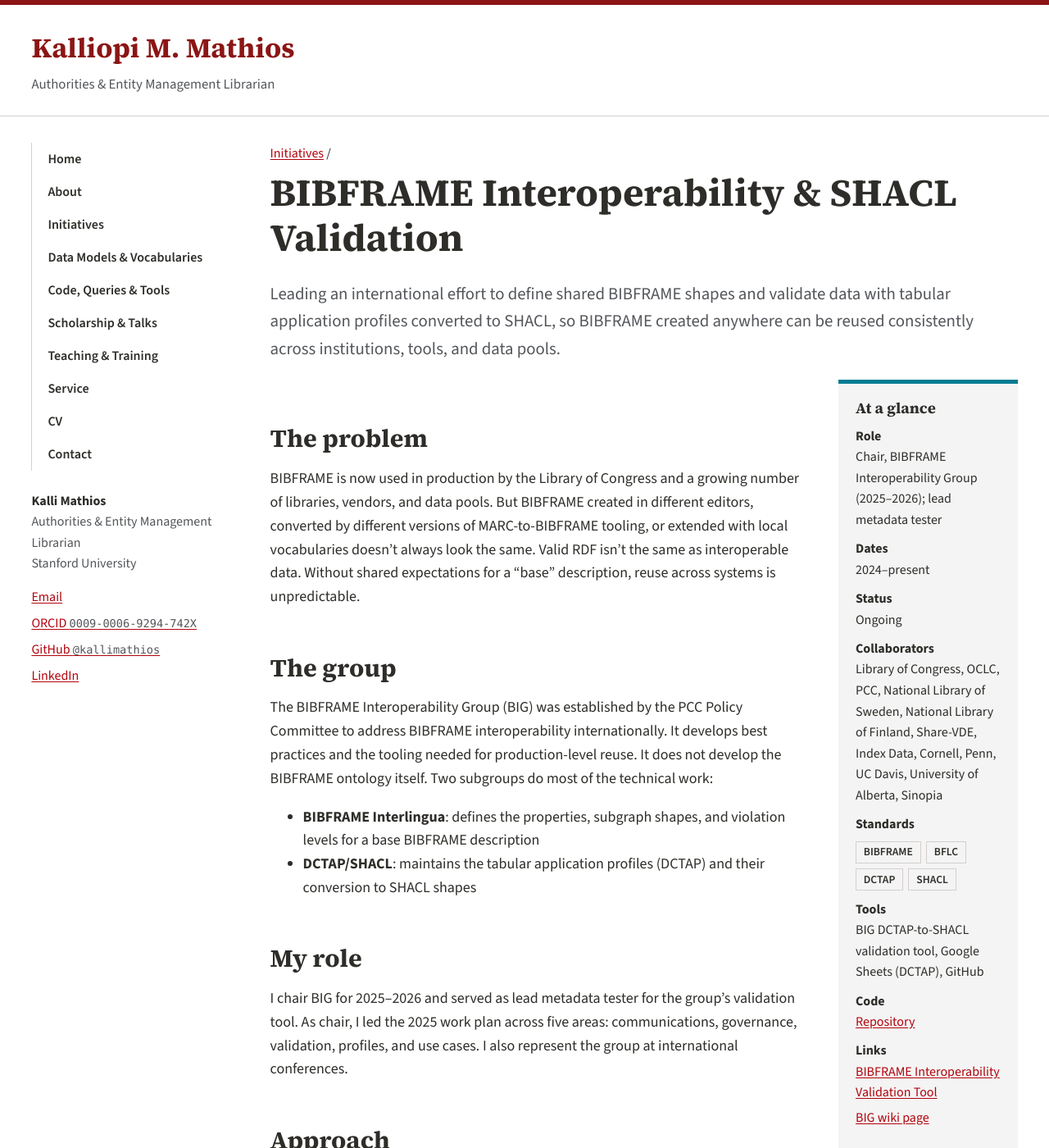
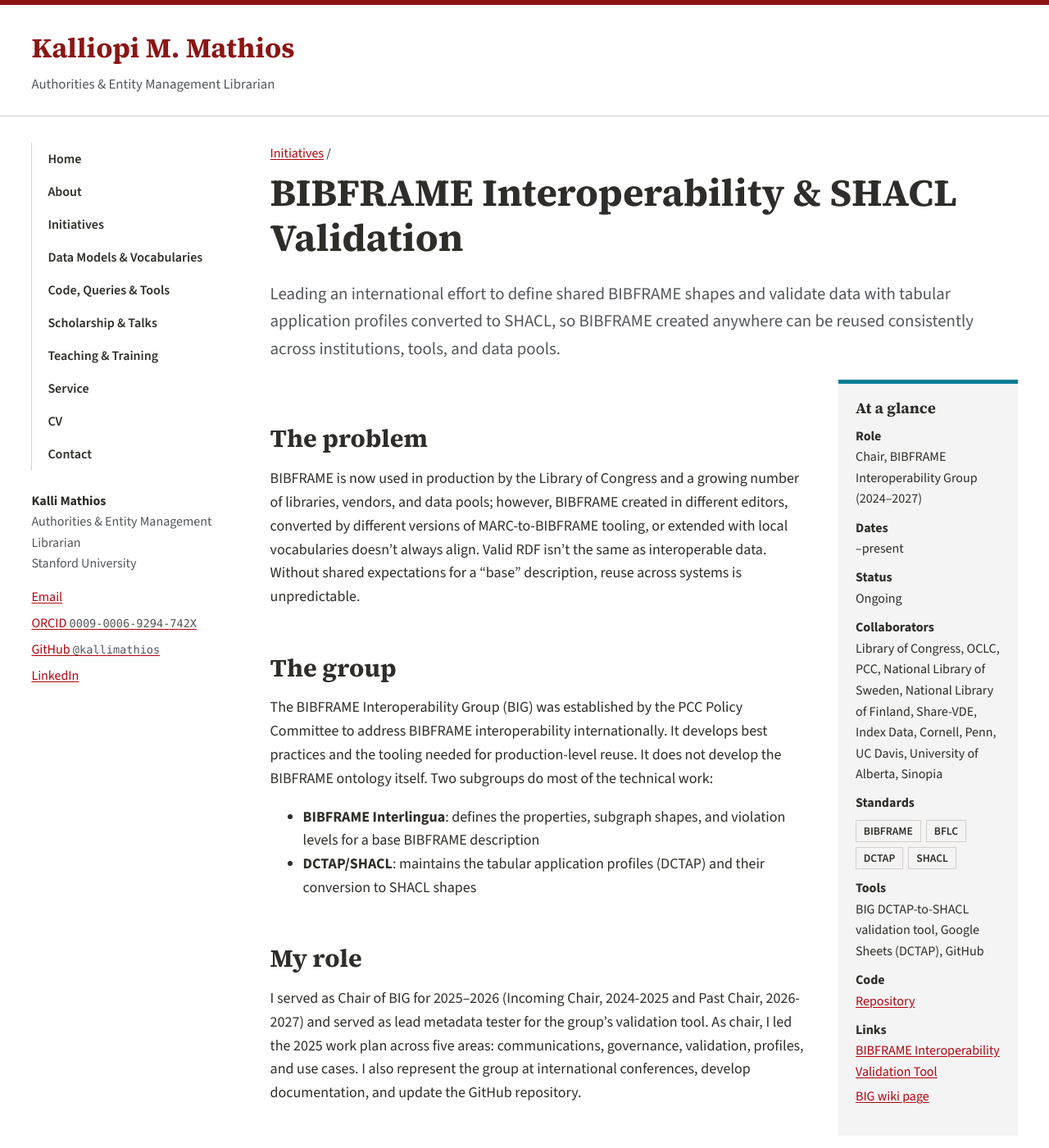
Before and after one commit to kallimathios/kallimathios, a Jekyll site: the page built from _projects/bibframe-interoperability.md, in a window 1280 px wide and 1400 px high. Shown: the whole window at 82% size. Built offline with Jekyll 4.4.1, drawn with Linux system fonts in a browser that asks for light colours; some of the changed text lies outside the part shown.

Commit message:
Revise chair role and responsibilities for BIBFRAME
Updated role and term for chair position, clarified responsibilities, and added new tasks for the BIBFRAME Interoperability Group.

```diff
--- a/_projects/bibframe-interoperability.md
+++ b/_projects/bibframe-interoperability.md
@@ -4,8 +4,8 @@ summary: >-
   Leading an international effort to define shared BIBFRAME shapes and validate data
   with tabular application profiles converted to SHACL, so BIBFRAME created anywhere
   can be reused consistently across institutions, tools, and data pools.
-role: "Chair, BIBFRAME Interoperability Group (2025–2026); lead metadata tester"
-start: "2024"
+role: "Chair, BIBFRAME Interoperability Group (2024–2027)"
+start: ""
 status: "Ongoing"
 collaborators:
   - "Library of Congress"
@@ -36,9 +36,9 @@ order: 2
 ## The problem
 
 BIBFRAME is now used in production by the Library of Congress and a growing number of
-libraries, vendors, and data pools. But BIBFRAME created in different editors, converted
+libraries, vendors, and data pools; however, BIBFRAME created in different editors, converted
 by different versions of MARC-to-BIBFRAME tooling, or extended with local vocabularies
-doesn't always look the same. Valid RDF isn't the same as interoperable data. Without
+doesn't always align. Valid RDF isn't the same as interoperable data. Without
 shared expectations for a "base" description, reuse across systems is unpredictable.
 
 ## The group
@@ -55,9 +55,9 @@ subgroups do most of the technical work:
 
 ## My role
 
-I chair BIG for 2025–2026 and served as lead metadata tester for the group's validation tool.
+I served as Chair of BIG for 2025–2026 (Incoming Chair, 2024-2025 and Past Chair, 2026-2027) and served as lead metadata tester for the group's validation tool.
 As chair, I led the 2025 work plan across five areas: communications, governance, validation,
-profiles, and use cases. I also represent the group at international conferences.
+profiles, and use cases. I also represent the group at international conferences, develop documentation, and update the GitHub repository.
 
 ## Approach
 
```
Also changed, not shown: other parts of _projects/bibframe-interoperability.md (+1 -0 lines).
